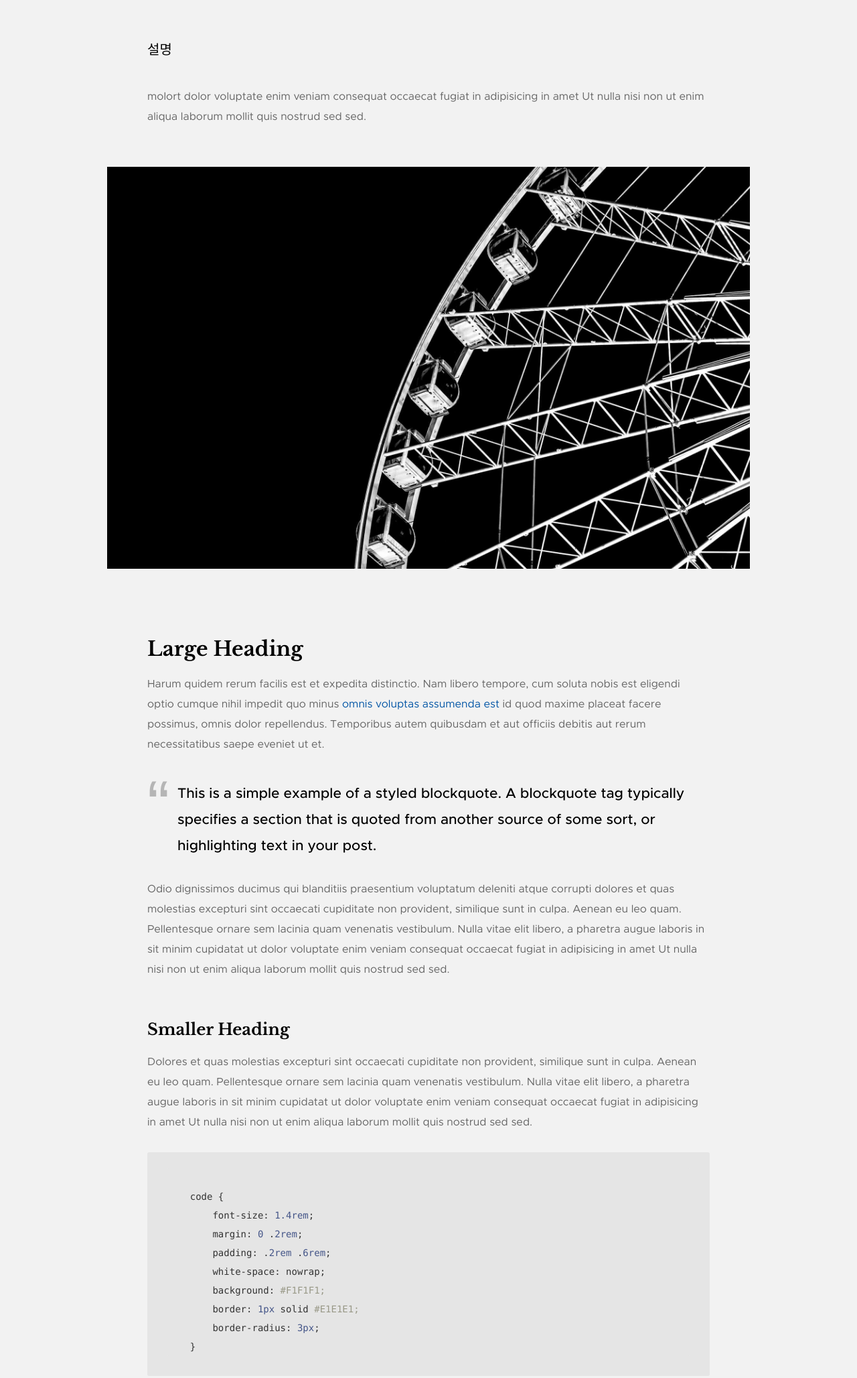
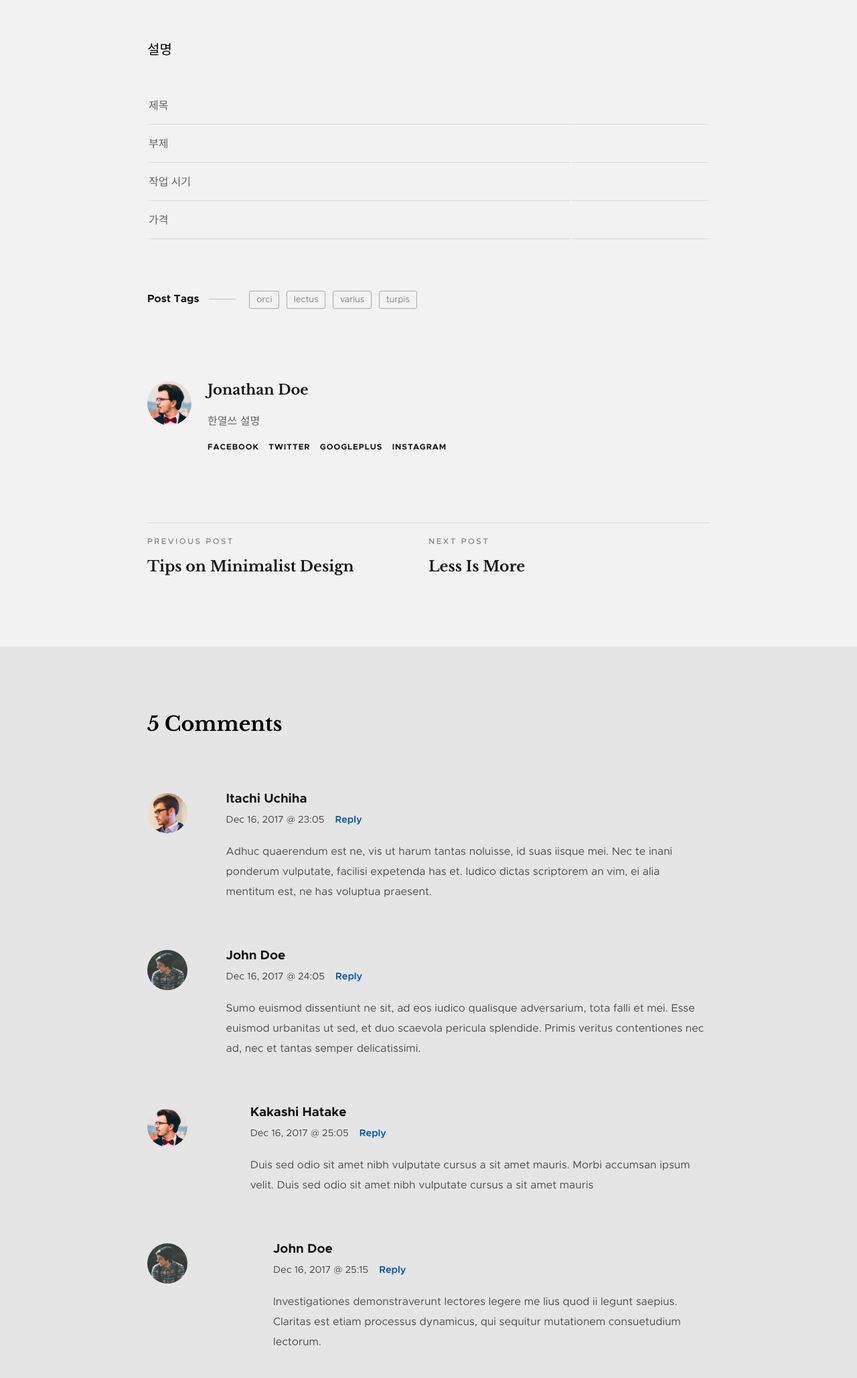
Before and after one commit to Haaaaaaaaaaaaaaaaaaaaan/html, a plain HTML site: page Web/single-standard.html in a window 1280 px wide. Shown: the part 726-2783 px from the top of the page at 67% size. Drawn offline with Linux system fonts and the light colour scheme.

Commit message:
06.22 17:56 nayoung update5_single

```diff
--- a/Web/single-standard.html
+++ b/Web/single-standard.html
@@ -155,54 +155,13 @@
 
                 <p class="lead">설명</p>
 
-                <p>molort dolor voluptate enim veniam consequat occaecat fugiat in adipisicing in amet Ut nulla nisi non ut enim aliqua laborum mollit quis nostrud sed sed.
-                </p>
 
-                <p>
-                <img src="images/wheel-1000.jpg"
-                     srcset="images/wheel-2000.jpg 2000w, images/wheel-1000.jpg 1000w, images/wheel-500.jpg 500w"
-                     sizes="(max-width: 2000px) 100vw, 2000px" alt="">
-                </p>
-
-                <h2>Large Heading</h2>
-
-                <p>Harum quidem rerum facilis est et expedita distinctio. Nam libero tempore, cum soluta nobis est eligendi optio cumque nihil impedit quo minus <a href="http://#">omnis voluptas assumenda est</a> id quod maxime placeat facere possimus, omnis dolor repellendus. Temporibus autem quibusdam et aut officiis debitis aut rerum necessitatibus saepe eveniet ut et.</p>
-
-                <blockquote><p>This is a simple example of a styled blockquote. A blockquote tag typically specifies a section that is quoted from another source of some sort, or highlighting text in your post.</p></blockquote>
-
-                <p>Odio dignissimos ducimus qui blanditiis praesentium voluptatum deleniti atque corrupti dolores et quas molestias excepturi sint occaecati cupiditate non provident, similique sunt in culpa. Aenean eu leo quam. Pellentesque ornare sem lacinia quam venenatis vestibulum. Nulla vitae elit libero, a pharetra augue laboris in sit minim cupidatat ut dolor voluptate enim veniam consequat occaecat fugiat in adipisicing in amet Ut nulla nisi non ut enim aliqua laborum mollit quis nostrud sed sed.</p>
-
-                <h3>Smaller Heading</h3>
-
-                <p>Dolores et quas molestias excepturi sint occaecati cupiditate non provident, similique sunt in culpa. Aenean eu leo quam. Pellentesque ornare sem lacinia quam venenatis vestibulum. Nulla vitae elit libero, a pharetra augue laboris in sit minim cupidatat ut dolor voluptate enim veniam consequat occaecat fugiat in adipisicing in amet Ut nulla nisi non ut enim aliqua laborum mollit quis nostrud sed sed.
-
-<pre><code>
-    code {
-        font-size: 1.4rem;
-        margin: 0 .2rem;
-        padding: .2rem .6rem;
-        white-space: nowrap;
-        background: #F1F1F1;
-        border: 1px solid #E1E1E1;
-        border-radius: 3px;
-    }
-</code></pre>
-
-                <p>Odio dignissimos ducimus qui blanditiis praesentium voluptatum deleniti atque corrupti dolores et quas molestias excepturi sint occaecati cupiditate non provident, similique sunt in culpa.</p>
-
-                <ul>
-                    <li>Donec nulla non metus auctor fringilla.
-                        <ul>
-                            <li>Lorem ipsum dolor sit amet.</li>
-                            <li>Lorem ipsum dolor sit amet.</li>
-                            <li>Lorem ipsum dolor sit amet.</li>
-                        </ul>
-                    </li>
-                    <li>Donec nulla non metus auctor fringilla.</li>
-                    <li>Donec nulla non metus auctor fringilla.</li>
-                </ul>
-
-                <p>Odio dignissimos ducimus qui blanditiis praesentium voluptatum deleniti atque corrupti dolores et quas molestias excepturi sint occaecati cupiditate non provident, similique sunt in culpa. Aenean eu leo quam. Pellentesque ornare sem lacinia quam venenatis vestibulum. Nulla vitae elit libero, a pharetra augue laboris in sit minim cupidatat ut dolor voluptate enim veniam consequat occaecat fugiat in adipisicing in amet Ut nulla nisi non ut enim aliqua laborum mollit quis nostrud sed sed.</p>
+                <table class="table table-hover table-condensed" style="font-family: 'Song Myung', serif;">
+                <tr><td>제목</td><td></td></tr>
+                <tr><td>부제</td><td></td></tr>
+                <tr><td>작업 시기</td><td></td></tr>
+                <tr><td>가격</td><td></td></tr>
+                </table>
 
                 <p class="s-content__tags">
                     <span>Post Tags</span>
@@ -223,7 +182,8 @@
                             <a href="#0">Jonathan Doe</a>
                         </h4>
 
-                        <p>Alias aperiam at debitis deserunt dignissimos dolorem doloribus, fuga fugiat impedit laudantium magni maxime nihil nisi quidem quisquam sed ullam voluptas voluptatum. Lorem ipsum dolor sit amet, consectetur adipisicing elit.
+                        <p>
+                        한열쓰 설명
                         </p>
 
                         <ul class="s-content__author-social">
```
